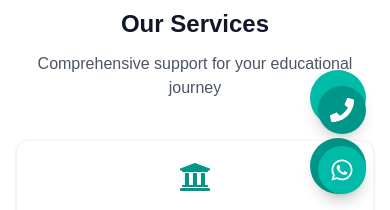
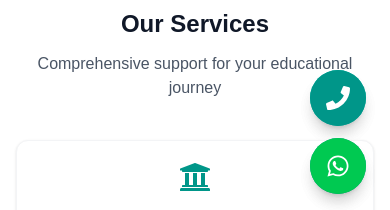
Before and after one commit to markbarber2-dev/unnadi, a Next.js app: page / in a window 390 px wide. Shown: the part 626-836 px from the top of the page. Built offline with nearby package versions, Linux system fonts and the light colour scheme.

Commit message:
Fix: Remove duplicate floating buttons and improve mobile styling

```diff
--- a/app/page.tsx
+++ b/app/page.tsx
@@ -598,11 +598,11 @@ export default function Home() {
         </div>
       </footer>
 
-      {/* Floating Action Buttons for Mobile */}
+      {/* Floating Action Buttons for Mobile - Only visible on mobile */}
       <div className="fixed bottom-6 right-6 flex flex-col space-y-3 md:hidden z-50">
         <a
           href={`tel:${phoneNumber}`}
-          className="bg-teal-600 text-white rounded-full p-3 shadow-lg hover:bg-teal-700 transition-colors transform hover:scale-110"
+          className="bg-teal-600 text-white rounded-full p-4 shadow-lg hover:bg-teal-700 transition-all transform hover:scale-110 flex items-center justify-center"
           aria-label="Call us"
         >
           <FaPhone className="h-6 w-6" />
@@ -611,7 +611,7 @@ export default function Home() {
           href={`https://wa.me/${whatsappNumber}`}
           target="_blank"
           rel="noopener noreferrer"
-          className="bg-teal-500 text-white rounded-full p-3 shadow-lg hover:bg-teal-600 transition-colors transform hover:scale-110"
+          className="bg-green-500 text-white rounded-full p-4 shadow-lg hover:bg-green-600 transition-all transform hover:scale-110 flex items-center justify-center"
           aria-label="Chat on WhatsApp"
         >
           <FaWhatsapp className="h-6 w-6" />
```
